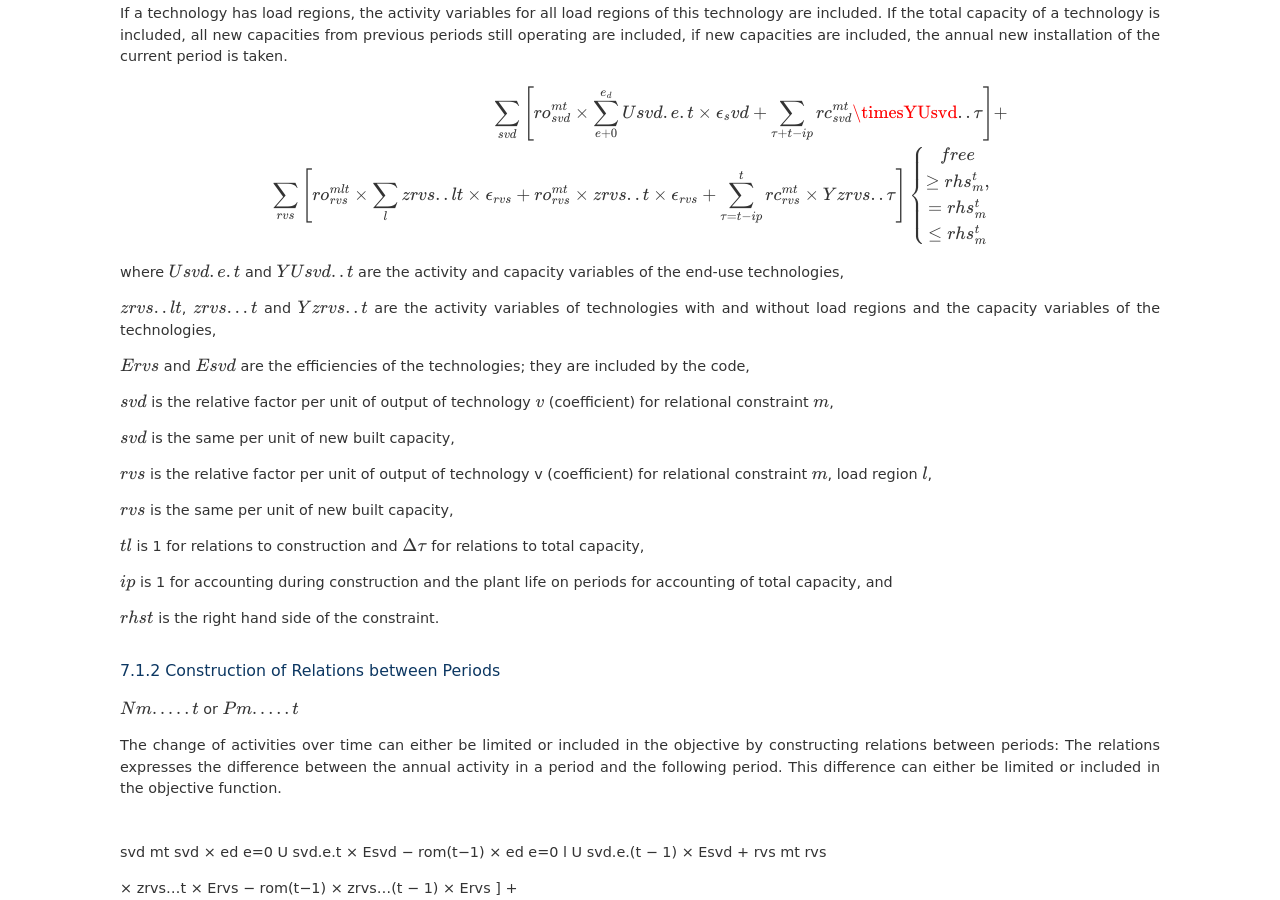
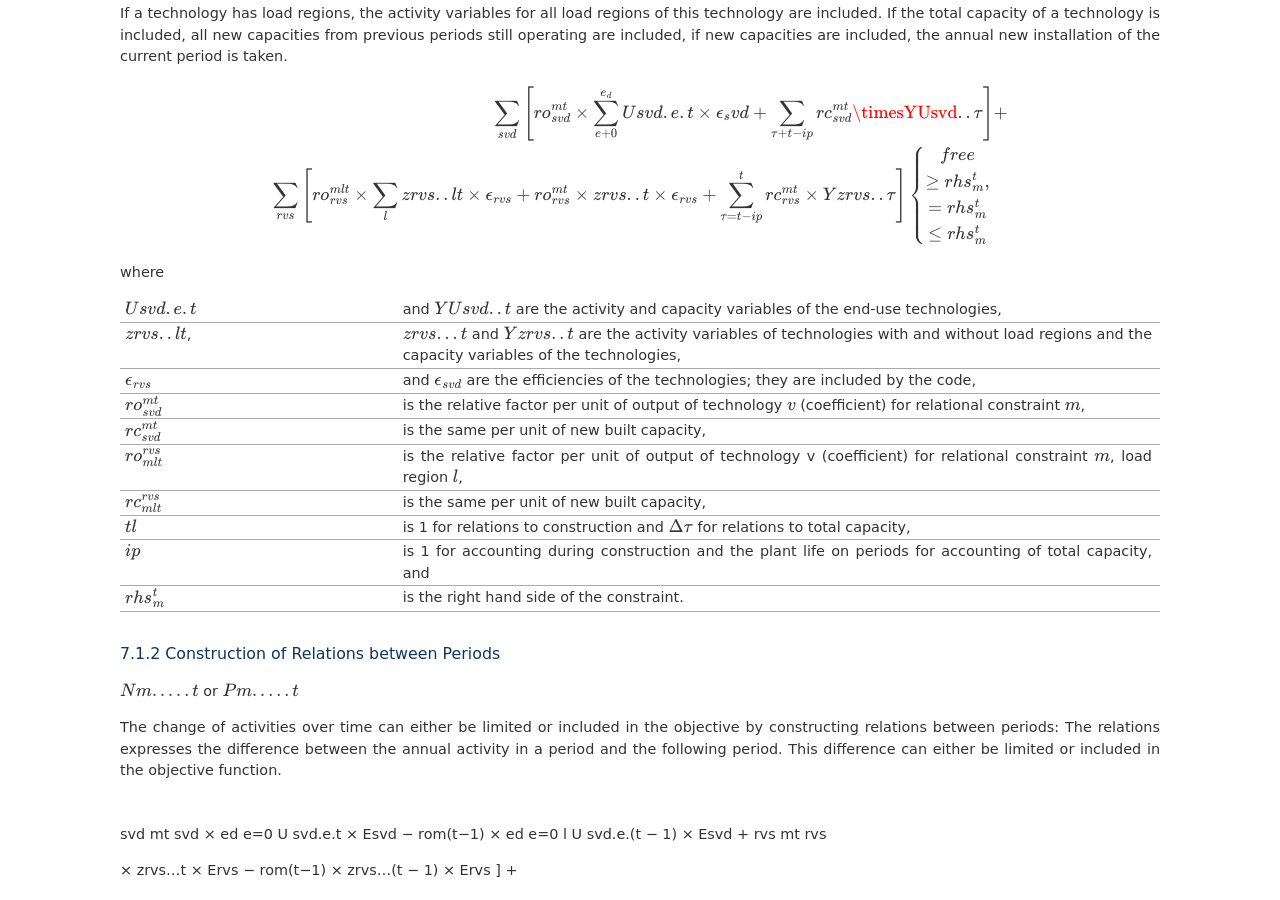
Before and after one commit to iiasa/message_doc, a Sphinx documentation site: the page built from source/message_globiom/annex/message/user-defined_relations.rst, in a window 1280 px wide and 900 px high, scrolled down 672 px. Built offline with Sphinx 7.4.7, drawn with Linux system fonts in a browser that asks for light colours; pages that are not in the unit, such as notebooks, are missing from menus.

Commit message:
Update user-defined_relations.rst

```diff
--- a/source/message_globiom/annex/message/user-defined_relations.rst
+++ b/source/message_globiom/annex/message/user-defined_relations.rst
@@ -29,25 +29,31 @@
       \end{matrix}\right.
 
 where
-:math:`U svd.e.t`	  and :math:`Y U svd..t` are the activity and capacity variables of the end-use technologies,
 
-:math:`zrvs..lt`,   :math:`zrvs...t` and :math:`Y zrvs..t` are the activity variables of technologies with and without load regions and the capacity variables of the technologies,
+.. list-table::
+   :widths: 40 110
+   :header-rows: 0
 
-:math:`Ervs`       	and :math:`Esvd` are the efficiencies of the technologies; they are included by the code,
-
-:math:`svd`        	is the relative factor per unit of output of technology :math:`v` (coefficient) for relational constraint :math:`m`,
-
-:math:`svd`        	is the same per unit of new built capacity,
-
-:math:`rvs`        	is the relative factor per unit of output of technology v (coefficient) for relational constraint :math:`m`, load region :math:`l`,
-
-:math:`rvs`        	is the same per unit of new built capacity,
-
-:math:`tl`          is 1 for relations to construction and :math:`∆τ` for relations to total capacity,
-
-:math:`ip`         	is 1 for accounting during construction and the plant life on periods for accounting of total capacity, and
-
-:math:`rhst`        is the right hand side of the constraint.
+   * - :math:`Usvd.e.t`
+     - and :math:`Y U svd..t` are the activity and capacity variables of the end-use technologies,
+   * - :math:`zrvs..lt`,
+     - :math:`zrvs...t` and :math:`Yzrvs..t` are the activity variables of technologies with and without load regions and the capacity variables of the technologies,
+   * - :math:`\epsilon_{rvs}`
+     - and :math:`\epsilon_{svd}` are the efficiencies of the technologies; they are included by the code,
+   * - :math:`ro_{svd}^{mt}`
+     - is the relative factor per unit of output of technology :math:`v` (coefficient) for relational constraint :math:`m`,
+   * - :math:`rc_{svd}^{mt}`
+     - is the same per unit of new built capacity,
+   * - :math:`ro_{mlt}^{rvs}`
+     - is the relative factor per unit of output of technology v (coefficient) for relational constraint :math:`m`, load region :math:`l`,
+   * - :math:`rc_{mlt}^{rvs}`
+     - is the same per unit of new built capacity,
+   * - :math:`tl`
+     - is 1 for relations to construction and :math:`\Delta\tau` for relations to total capacity,
+   * - :math:`ip`
+     - is 1 for accounting during construction and the plant life on periods for accounting of total capacity, and
+   * - :math:`rhs_m^t`
+     - is the right hand side of the constraint.
 
 
 7.1.2 	Construction of Relations between Periods
```
